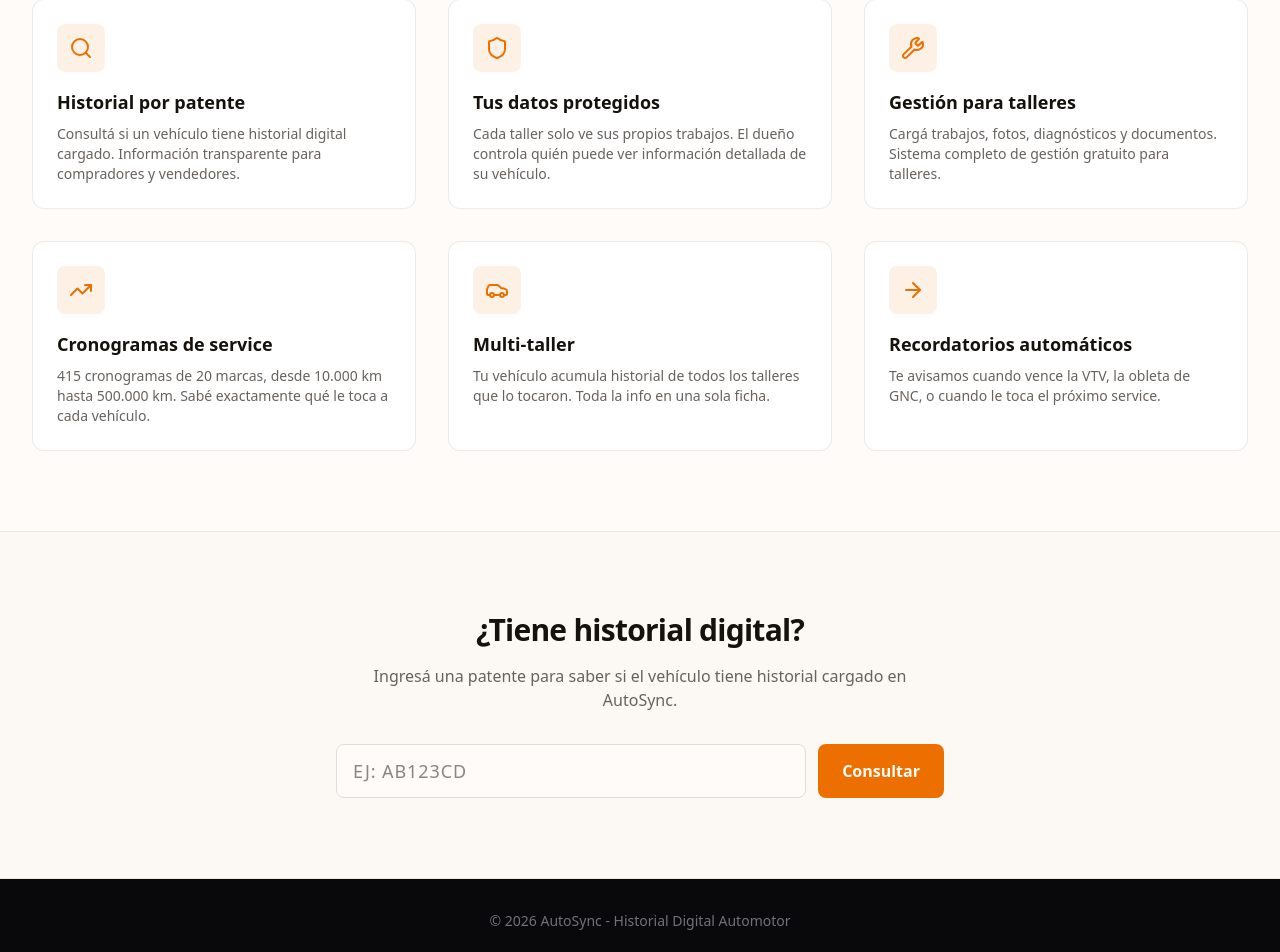
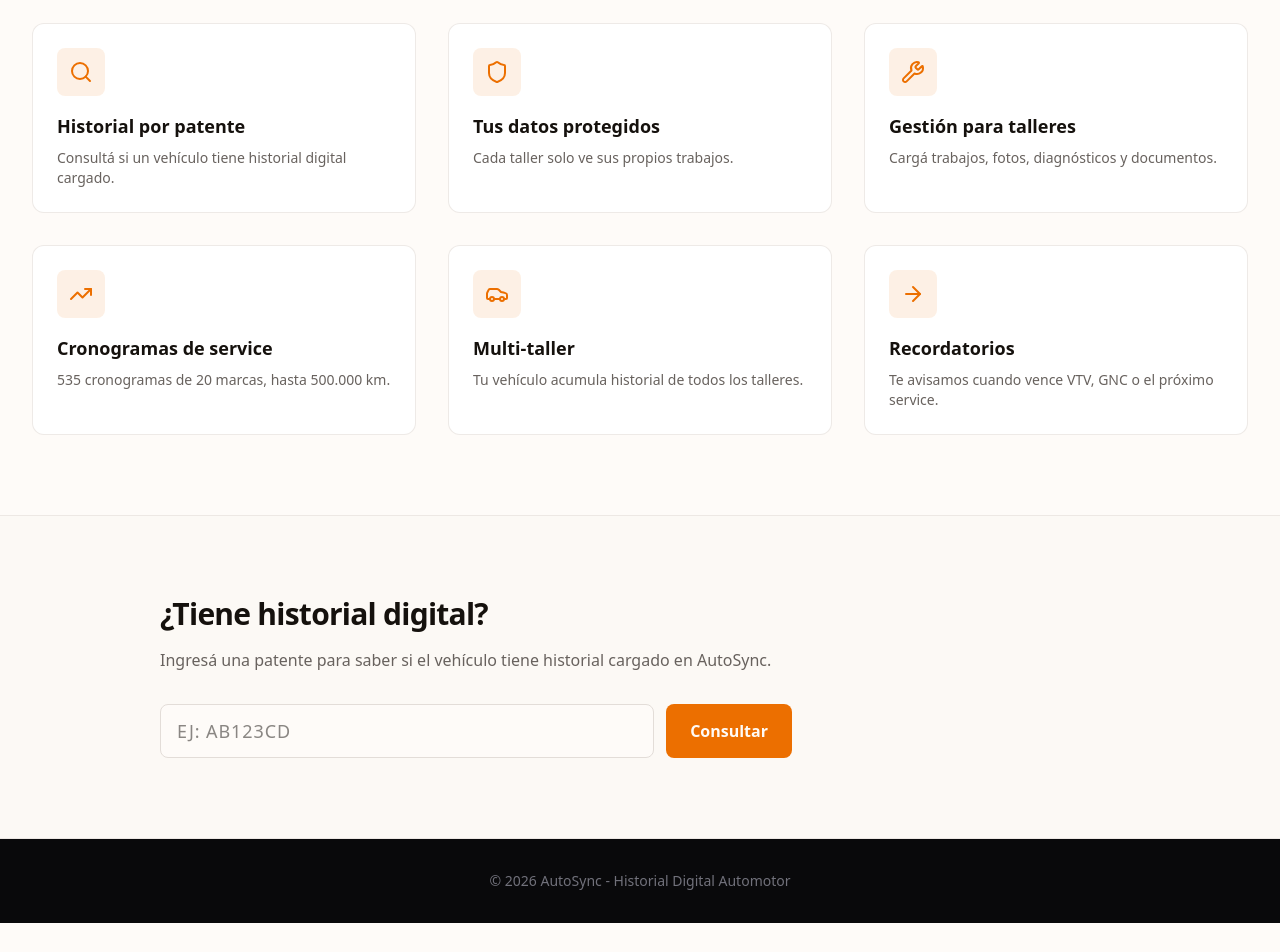
Before and after one commit to autosynctaller/autosync-platform, a Next.js app in the folder autosync-platform/: page / in a window 1280 px wide. Shown: the part 781-1733 px from the top of the page. After the commit the page ends 1704 px from the top, so only its background shows below. Built offline with nearby package versions, Linux system fonts and the light colour scheme; no server answers.

Commit message:
c6b45071-16dd-4505-aeea-244e378f1d5a

```diff
--- a/autosync-platform/src/app/page.tsx
+++ b/autosync-platform/src/app/page.tsx
@@ -2,6 +2,7 @@
 import Link from 'next/link'
 import { useState } from 'react'
 import { Car, Search, Wrench, Shield, TrendingUp, ArrowRight, Loader2, CheckCircle2, XCircle } from 'lucide-react'
+import { AdBanner } from '@/components/site/AdBanner'
 
 export default function HomePage() {
   const [patente, setPatente] = useState('')
@@ -21,22 +22,15 @@ export default function HomePage() {
 
   return (
     <div className="min-h-screen bg-background">
-      {/* Header */}
       <header className="sticky top-0 z-40 border-b border-border/60 bg-background/85 backdrop-blur-md">
         <div className="mx-auto flex h-16 max-w-7xl items-center justify-between px-4 sm:px-6 lg:px-8">
           <div className="flex items-center gap-2">
-            <div className="flex h-9 w-9 items-center justify-center rounded-md bg-primary text-primary-foreground">
-              <Car className="h-5 w-5" />
-            </div>
+            <div className="flex h-9 w-9 items-center justify-center rounded-md bg-primary text-primary-foreground"><Car className="h-5 w-5" /></div>
             <span className="text-lg font-bold">AutoSync</span>
           </div>
           <div className="flex items-center gap-3">
-            <Link href="/login" className="text-sm font-medium hover:text-primary">
-              Iniciar sesión
-            </Link>
-            <Link href="/login?tab=registro" className="rounded-md bg-primary px-4 py-2 text-sm font-medium text-primary-foreground hover:bg-primary/90">
-              Registrarme
-            </Link>
+            <Link href="/login" className="text-sm font-medium hover:text-primary">Iniciar sesión</Link>
+            <Link href="/login?tab=registro" className="rounded-md bg-primary px-4 py-2 text-sm font-medium text-primary-foreground hover:bg-primary/90">Registrarme</Link>
           </div>
         </div>
       </header>
@@ -46,126 +40,74 @@ export default function HomePage() {
         <div className="pointer-events-none absolute -right-32 -top-32 h-96 w-96 rounded-full bg-primary/30 blur-3xl" />
         <div className="relative mx-auto max-w-7xl px-4 py-20 sm:px-6 lg:px-8 lg:py-28">
           <div className="mx-auto max-w-3xl text-center">
-            <h1 className="text-4xl font-extrabold tracking-tight sm:text-5xl lg:text-6xl">
-              El historial digital de tu vehículo, <span className="text-primary">en un solo lugar</span>
-            </h1>
-            <p className="mt-6 text-lg text-zinc-300">
-              Consultá todos los trabajos realizados en tu auto, gestiona VTV y GNC,
-              y conectá con talleres de confianza. Gratis para los dueños.
-            </p>
+            <h1 className="text-4xl font-extrabold tracking-tight sm:text-5xl lg:text-6xl">El historial digital de tu vehículo, <span className="text-primary">en un solo lugar</span></h1>
+            <p className="mt-6 text-lg text-zinc-300">Consultá todos los trabajos realizados en tu auto, gestiona VTV y GNC, y conectá con talleres de confianza. Gratis para los dueños.</p>
             <div className="mt-8 flex flex-wrap justify-center gap-3">
-              <Link href="/login?tab=registro" className="rounded-lg bg-primary px-6 py-3 text-base font-semibold text-primary-foreground hover:bg-primary/90">
-                Crear cuenta gratis
-              </Link>
-              <Link href="#buscar" className="rounded-lg border border-zinc-600 px-6 py-3 text-base font-semibold text-zinc-100 hover:bg-zinc-800">
-                Buscar vehículo
-              </Link>
+              <Link href="/login?tab=registro" className="rounded-lg bg-primary px-6 py-3 text-base font-semibold text-primary-foreground hover:bg-primary/90">Crear cuenta gratis</Link>
+              <Link href="#buscar" className="rounded-lg border border-zinc-600 px-6 py-3 text-base font-semibold text-zinc-100 hover:bg-zinc-800">Buscar vehículo</Link>
             </div>
           </div>
         </div>
       </section>
 
+      {/* BANNER DE PUBLICIDAD */}
+      <div className="mx-auto max-w-7xl px-4 pt-6 sm:px-6 lg:px-8">
+        <AdBanner tipo="BANNER_HOME" />
+      </div>
+
       {/* Features */}
       <section className="border-b border-border/60 py-16 sm:py-20">
         <div className="mx-auto max-w-7xl px-4 sm:px-6 lg:px-8">
           <div className="mx-auto max-w-2xl text-center">
-            <h2 className="text-3xl font-bold tracking-tight sm:text-4xl">
-              Una plataforma para todos
-            </h2>
-            <p className="mt-4 text-muted-foreground">
-              Diseñada para dueños de vehículos y talleres mecánicos.
-            </p>
+            <h2 className="text-3xl font-bold tracking-tight sm:text-4xl">Una plataforma para todos</h2>
+            <p className="mt-4 text-muted-foreground">Diseñada para dueños de vehículos y talleres mecánicos.</p>
           </div>
           <div className="mt-12 grid gap-8 sm:grid-cols-2 lg:grid-cols-3">
-            <FeatureCard
-              icon={Search}
-              title="Historial por patente"
-              text="Consultá si un vehículo tiene historial digital cargado. Información transparente para compradores y vendedores."
-            />
-            <FeatureCard
-              icon={Shield}
-              title="Tus datos protegidos"
-              text="Cada taller solo ve sus propios trabajos. El dueño controla quién puede ver información detallada de su vehículo."
-            />
-            <FeatureCard
-              icon={Wrench}
-              title="Gestión para talleres"
-              text="Cargá trabajos, fotos, diagnósticos y documentos. Sistema completo de gestión gratuito para talleres."
-            />
-            <FeatureCard
-              icon={TrendingUp}
-              title="Cronogramas de service"
-              text="415 cronogramas de 20 marcas, desde 10.000 km hasta 500.000 km. Sabé exactamente qué le toca a cada vehículo."
-            />
-            <FeatureCard
-              icon={Car}
-              title="Multi-taller"
-              text="Tu vehículo acumula historial de todos los talleres que lo tocaron. Toda la info en una sola ficha."
-            />
-            <FeatureCard
-              icon={ArrowRight}
-              title="Recordatorios automáticos"
-              text="Te avisamos cuando vence la VTV, la obleta de GNC, o cuando le toca el próximo service."
-            />
+            <FeatureCard icon={Search} title="Historial por patente" text="Consultá si un vehículo tiene historial digital cargado." />
+            <FeatureCard icon={Shield} title="Tus datos protegidos" text="Cada taller solo ve sus propios trabajos." />
+            <FeatureCard icon={Wrench} title="Gestión para talleres" text="Cargá trabajos, fotos, diagnósticos y documentos." />
+            <FeatureCard icon={TrendingUp} title="Cronogramas de service" text="535 cronogramas de 20 marcas, hasta 500.000 km." />
+            <FeatureCard icon={Car} title="Multi-taller" text="Tu vehículo acumula historial de todos los talleres." />
+            <FeatureCard icon={ArrowRight} title="Recordatorios" text="Te avisamos cuando vence VTV, GNC o el próximo service." />
           </div>
         </div>
       </section>
 
-      {/* Buscar patente */}
+      {/* Buscar patente + SIDEBAR */}
       <section id="buscar" className="border-b border-border/60 bg-muted/30 py-16 sm:py-20">
-        <div className="mx-auto max-w-2xl px-4 sm:px-6 lg:px-8 text-center">
-          <h2 className="text-3xl font-bold tracking-tight">
-            ¿Tiene historial digital?
-          </h2>
-          <p className="mt-4 text-muted-foreground">
-            Ingresá una patente para saber si el vehículo tiene historial cargado en AutoSync.
-          </p>
+        <div className="mx-auto max-w-5xl px-4 sm:px-6 lg:px-8">
+          <div className="grid gap-6 lg:grid-cols-3">
+            {/* Buscador */}
+            <div className="lg:col-span-2">
+              <h2 className="text-3xl font-bold tracking-tight">¿Tiene historial digital?</h2>
+              <p className="mt-4 text-muted-foreground">Ingresá una patente para saber si el vehículo tiene historial cargado en AutoSync.</p>
               <form onSubmit={buscar} className="mt-8 flex gap-3">
-            <input
-              type="text"
-              value={patente}
-              onChange={(e) => setPatente(e.target.value.toUpperCase())}
-              placeholder="Ej: AB123CD"
-              maxLength={7}
-              className="flex-1 rounded-lg border border-border bg-background px-4 py-3 text-lg uppercase tracking-wider focus:outline-none focus:ring-2 focus:ring-primary"
-            />
-            <button type="submit" disabled={buscando} className="rounded-lg bg-primary px-6 py-3 font-semibold text-primary-foreground hover:bg-primary/90 disabled:opacity-50">
-              {buscando ? <Loader2 className="h-5 w-5 animate-spin" /> : 'Consultar'}
-            </button>
+                <input type="text" value={patente} onChange={(e) => setPatente(e.target.value.toUpperCase())} placeholder="Ej: AB123CD" maxLength={7} className="flex-1 rounded-lg border border-border bg-background px-4 py-3 text-lg uppercase tracking-wider focus:outline-none focus:ring-2 focus:ring-primary" />
+                <button type="submit" disabled={buscando} className="rounded-lg bg-primary px-6 py-3 font-semibold text-primary-foreground hover:bg-primary/90 disabled:opacity-50">{buscando ? <Loader2 className="h-5 w-5 animate-spin" /> : 'Consultar'}</button>
               </form>
-
               {resultado && (
                 <div className={`mt-6 rounded-xl border-2 p-6 ${resultado.encontrado ? 'border-emerald-300 bg-emerald-50' : 'border-zinc-300 bg-zinc-50'}`}>
                   {resultado.encontrado ? (
                     <div>
-                  <div className="mb-2 flex items-center justify-center gap-2">
-                    <CheckCircle2 className="h-6 w-6 text-emerald-600" />
-                    <span className="text-lg font-bold text-emerald-900">{resultado.vehiculo?.marca} {resultado.vehiculo?.modelo} ({resultado.vehiculo?.anio})</span>
-                  </div>
+                      <div className="mb-2 flex items-center gap-2"><CheckCircle2 className="h-6 w-6 text-emerald-600" /><span className="text-lg font-bold text-emerald-900">{resultado.vehiculo?.marca} {resultado.vehiculo?.modelo} ({resultado.vehiculo?.anio})</span></div>
                       <p className="text-sm text-emerald-700">{resultado.mensaje}</p>
-                  <p className="mt-2 text-xs text-emerald-600">Patente: <span className="font-mono font-bold">{patente}</span></p>
-                  <Link href="/login" className="mt-4 inline-block rounded-lg bg-emerald-600 px-4 py-2 text-sm font-semibold text-white hover:bg-emerald-700">
-                    Crear cuenta para ver detalles →
-                  </Link>
+                      <Link href="/login" className="mt-4 inline-block rounded-lg bg-emerald-600 px-4 py-2 text-sm font-semibold text-white hover:bg-emerald-700">Crear cuenta para ver detalles →</Link>
                     </div>
                   ) : (
-                <div>
-                  <div className="mb-2 flex items-center justify-center gap-2">
-                    <XCircle className="h-6 w-6 text-zinc-400" />
-                    <span className="text-lg font-bold text-zinc-700">Sin historial</span>
-                  </div>
-                  <p className="text-sm text-zinc-500">{resultado.mensaje}</p>
-                </div>
+                    <div><div className="mb-2 flex items-center gap-2"><XCircle className="h-6 w-6 text-zinc-400" /><span className="text-lg font-bold text-zinc-700">Sin historial</span></div><p className="text-sm text-zinc-500">{resultado.mensaje}</p></div>
                   )}
                 </div>
               )}
             </div>
+            {/* SIDEBAR con publicidad */}
+            <div className="space-y-4">
+              <AdBanner tipo="SIDEBAR" />
+            </div>
+          </div>
+        </div>
       </section>
 
-      {/* Footer */}
-      <footer className="bg-zinc-950 py-8 text-center text-sm text-zinc-500">
-        <p>© {new Date().getFullYear()} AutoSync - Historial Digital Automotor</p>
-      </footer>
+      <footer className="bg-zinc-950 py-8 text-center text-sm text-zinc-500"><p>© {new Date().getFullYear()} AutoSync - Historial Digital Automotor</p></footer>
     </div>
   )
 }
@@ -173,9 +115,7 @@ export default function HomePage() {
 function FeatureCard({ icon: Icon, title, text }: { icon: typeof Car; title: string; text: string }) {
   return (
     <div className="rounded-xl border border-border/60 bg-card p-6">
-      <div className="mb-4 flex h-12 w-12 items-center justify-center rounded-lg bg-primary/10 text-primary">
-        <Icon className="h-6 w-6" />
-      </div>
+      <div className="mb-4 flex h-12 w-12 items-center justify-center rounded-lg bg-primary/10 text-primary"><Icon className="h-6 w-6" /></div>
       <h3 className="text-lg font-semibold">{title}</h3>
       <p className="mt-2 text-sm text-muted-foreground">{text}</p>
     </div>
```
Also changed, not shown: autosync-platform/src/app/app/admin/usuarios/page.tsx (+16 -23 lines). Lines whose indentation alone changed are shown as unchanged.
